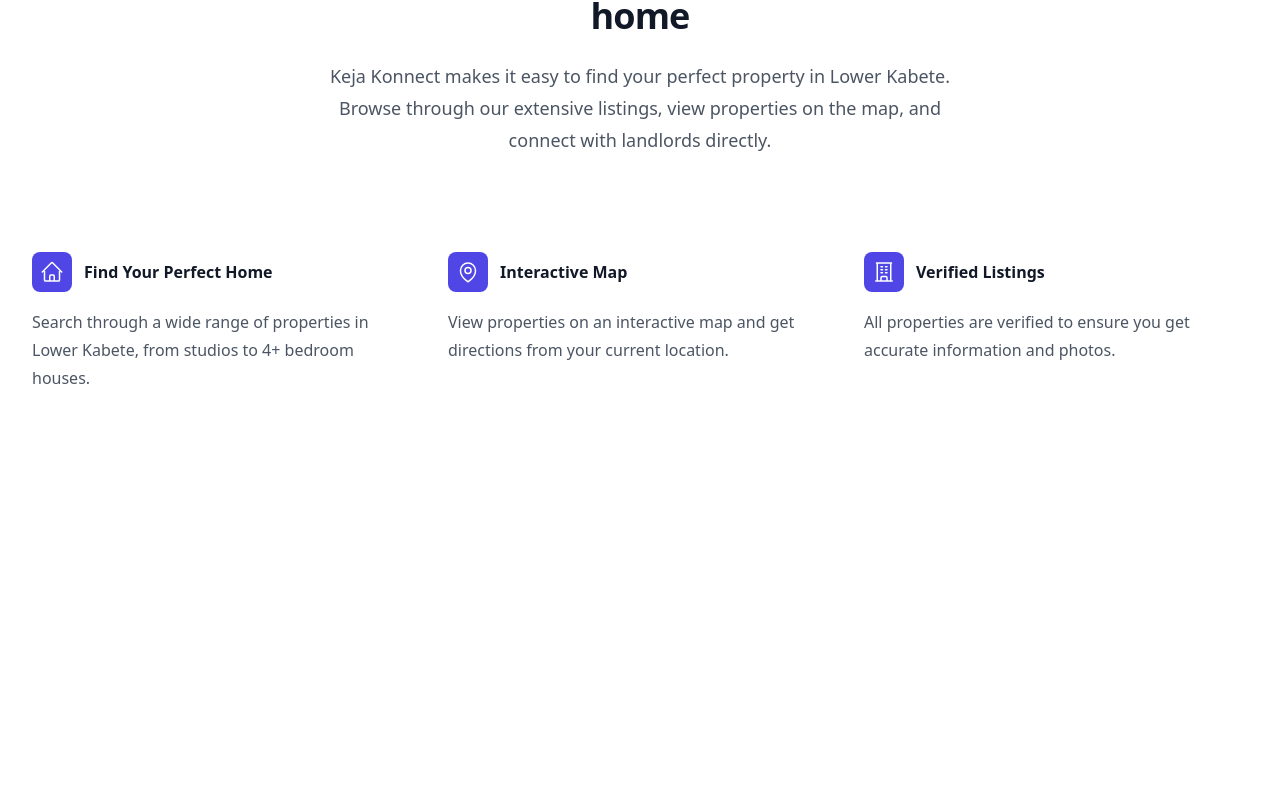
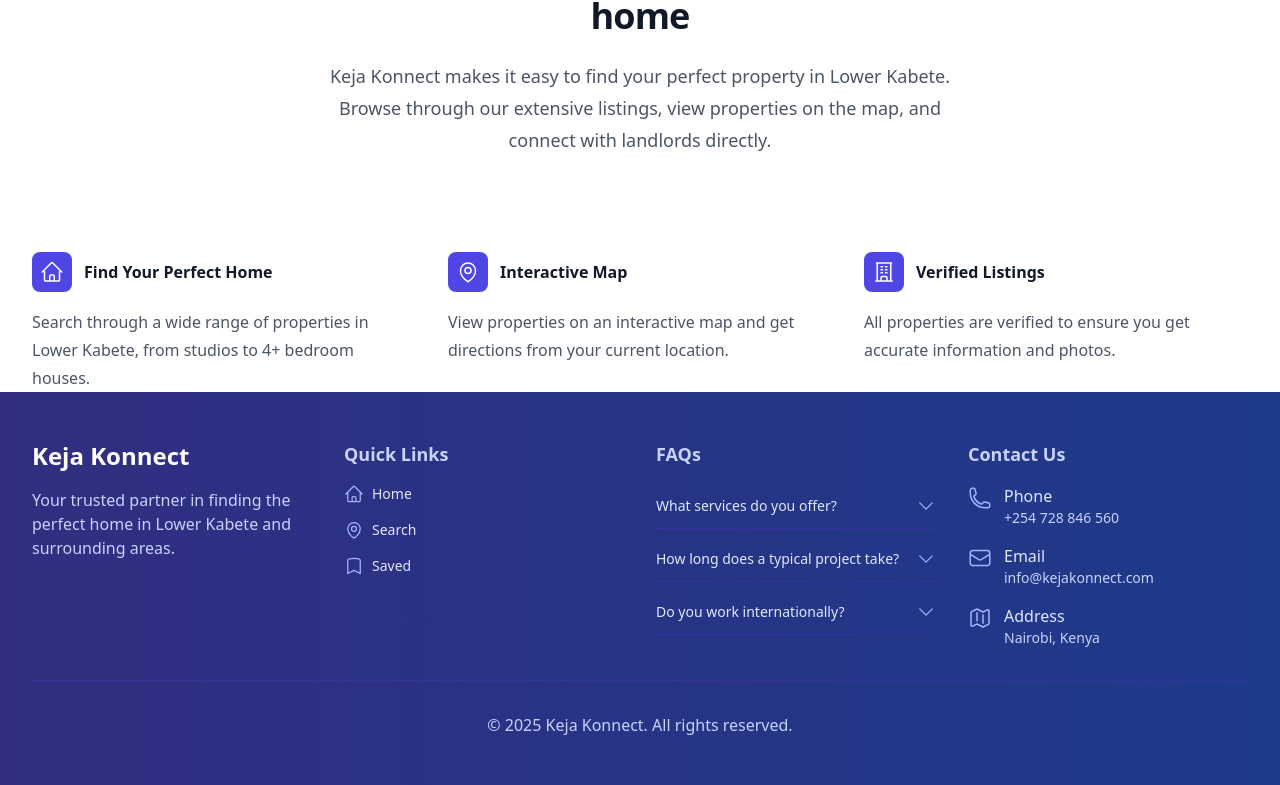
Before and after one commit to Lawrence137/keja-konnect, a React (Vite) app: page / in a window 1280 px wide. Shown: the part 904-1689 px from the top of the page. Before the commit the page ends 1296 px from the top, so only its background shows below. Built offline with nearby package versions, Linux system fonts and the light colour scheme.

Commit message:
added footer

```diff
--- /dev/null
+++ b/src/components/Footer.jsx
@@ -0,0 +1,139 @@
+import React, { useState } from 'react';
+import { Link } from 'react-router-dom';
+import {
+  HomeIcon,
+  MapPinIcon,
+  BookmarkIcon,
+  QuestionMarkCircleIcon,
+  EnvelopeIcon,
+  PhoneIcon,
+  MapIcon,
+  ChevronDownIcon
+} from '@heroicons/react/24/outline';
+
+const quickLinks = [
+  { name: 'Home', href: '/', icon: HomeIcon },
+  { name: 'Search', href: '/search', icon: MapPinIcon },
+  { name: 'Saved', href: '/saved', icon: BookmarkIcon },
+];
+
+const faqs = [
+  {
+    question: "What services do you offer?",
+    answer: "We offer a comprehensive property listing and search service, helping you find the perfect rental property in Lower Kabete and surrounding areas."
+  },
+  {
+    question: "How long does a typical project take?",
+    answer: "Property search duration varies, but most tenants find their ideal home within 1-2 weeks using our platform."
+  },
+  {
+    question: "Do you work internationally?",
+    answer: "Currently, we focus on properties in Nairobi, Kenya, specifically in Lower Kabete and surrounding areas."
+  }
+];
+
+const contactInfo = [
+  {
+    name: 'Phone',
+    value: '+254 728 846 560',
+    icon: PhoneIcon,
+  },
+  {
+    name: 'Email',
+    value: 'info@kejakonnect.com',
+    icon: EnvelopeIcon,
+  },
+  {
+    name: 'Address',
+    value: 'Nairobi, Kenya',
+    icon: MapIcon,
+  },
+];
+
+export default function Footer() {
+  const [openFaq, setOpenFaq] = useState(null);
+
+  const toggleFaq = (index) => {
+    setOpenFaq(openFaq === index ? null : index);
+  };
+
+  return (
+    <footer className="bg-gradient-to-r from-indigo-900 to-blue-900">
+      <div className="mx-auto max-w-7xl px-4 py-12 sm:px-6 lg:px-8">
+        <div className="grid grid-cols-1 gap-8 md:grid-cols-4">
+          {/* Company Info */}
+          <div>
+            <h2 className="text-2xl font-bold text-white">Keja Konnect</h2>
+            <p className="mt-4 text-base text-indigo-200">
+              Your trusted partner in finding the perfect home in Lower Kabete and surrounding areas.
+            </p>
+          </div>
+
+          {/* Quick Links */}
+          <div>
+            <h3 className="text-lg font-semibold text-indigo-200">Quick Links</h3>
+            <ul role="list" className="mt-4 space-y-4">
+              {quickLinks.map((item) => (
+                <li key={item.name}>
+                  <Link to={item.href} className="flex items-center text-sm text-indigo-100 hover:text-white transition-colors">
+                    <item.icon className="h-5 w-5 mr-2 text-indigo-300" />
+                    {item.name}
+                  </Link>
+                </li>
+              ))}
+            </ul>
+          </div>
+
+          {/* FAQs Section */}
+          <div>
+            <h3 className="text-lg font-semibold text-indigo-200 mb-4">FAQs</h3>
+            <div className="space-y-2">
+              {faqs.map((faq, index) => (
+                <div key={index} className="border-b border-indigo-800">
+                  <button
+                    className="w-full py-3 flex justify-between items-center text-left group"
+                    onClick={() => toggleFaq(index)}
+                  >
+                    <span className="text-sm font-medium text-indigo-100 group-hover:text-white transition-colors">{faq.question}</span>
+                    <ChevronDownIcon
+                      className={`w-5 h-5 text-indigo-300 transition-transform ${
+                        openFaq === index ? 'transform rotate-180' : ''
+                      }`}
+                    />
+                  </button>
+                  {openFaq === index && (
+                    <div className="pb-3 text-sm text-indigo-200">
+                      {faq.answer}
+                    </div>
+                  )}
+                </div>
+              ))}
+            </div>
+          </div>
+
+          {/* Contact Info */}
+          <div>
+            <h3 className="text-lg font-semibold text-indigo-200 mb-4">Contact Us</h3>
+            <div className="space-y-4">
+              {contactInfo.map((item) => (
+                <div key={item.name} className="flex items-start gap-3">
+                  <item.icon className="h-6 w-6 text-indigo-300 mt-0.5" />
+                  <div>
+                    <h4 className="text-base font-medium text-indigo-100">{item.name}</h4>
+                    <p className="text-sm text-indigo-200">{item.value}</p>
+                  </div>
+                </div>
+              ))}
+            </div>
+          </div>
+        </div>
+
+        <div className="mt-8 border-t border-indigo-800 pt-8">
+          <p className="text-center text-indigo-200">
+            © {new Date().getFullYear()} Keja Konnect. All rights reserved.
+          </p>
+        </div>
+      </div>
+    </footer>
+  );
+}
--- a/src/components/Layout.jsx
+++ b/src/components/Layout.jsx
@@ -1,6 +1,7 @@
 import { useState } from 'react';
 import { Link, useLocation } from 'react-router-dom';
 import { Bars3Icon, XMarkIcon } from '@heroicons/react/24/outline';
+import Footer from './Footer';
 
 const navigation = [
   { name: 'Home', href: '/' },
@@ -12,6 +13,7 @@
 export default function Layout({ children }) {
   const [mobileMenuOpen, setMobileMenuOpen] = useState(false);
   const location = useLocation();
+  const isHomePage = location.pathname === '/';
 
   return (
     <div className="min-h-screen bg-gradient-to-b from-gray-50 to-white">
@@ -118,6 +120,8 @@
       <main className="flex-1">
         {children}
       </main>
+
+      {isHomePage && <Footer />}
     </div>
   );
 }
```
Also changed, not shown: src/components/vercel.json.
